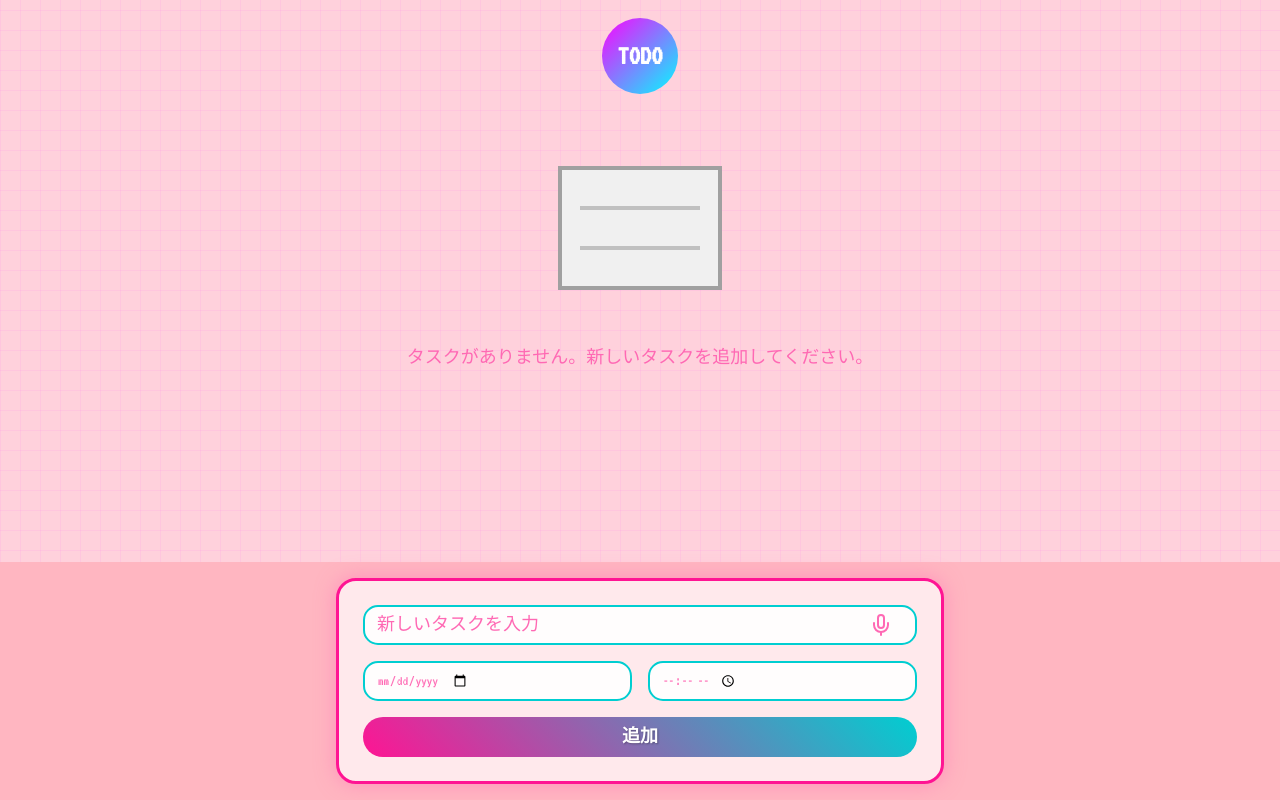
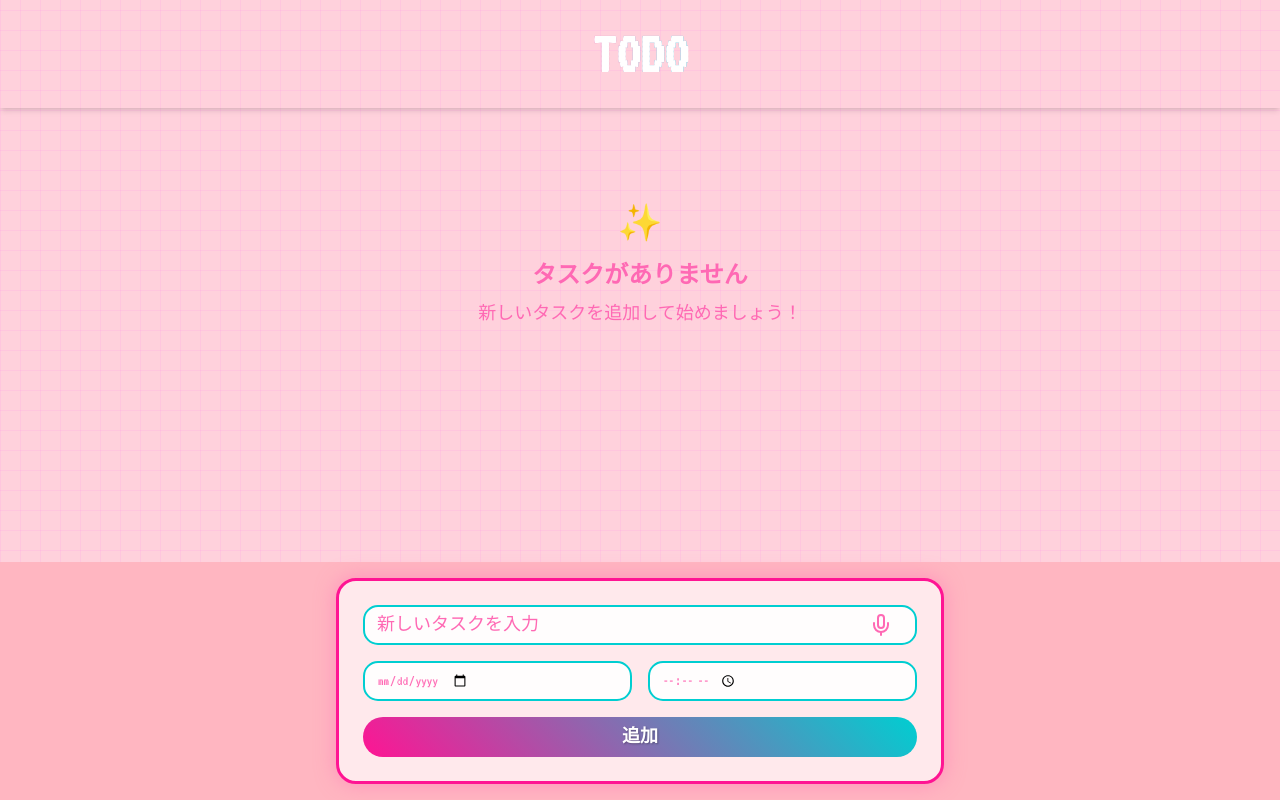
Before and after one commit to kentaro/todo, a Next.js app: page /todo/ in a window 1280 px wide. Built offline with nearby package versions, Linux system fonts and the light colour scheme.

Commit message:
デザインを修正したら、ヘッダーのロゴがふつりあいになりました。ヘッダー周りのデザインをみなおしてください。

```diff
--- a/src/app/page.tsx
+++ b/src/app/page.tsx
@@ -5,7 +5,6 @@ import { TodoList } from '@/components/todo-list'
 import { AddTodo } from '@/components/add-todo'
 import { Todo } from '@/types'
 import { EmptyTodoSVG } from '@/components/empty-todo-svg'
-import Y2KLogo from '@/components/y2k-logo'
 
 export default function Home() {
   const [todos, setTodos] = useState<Todo[]>([])
@@ -110,9 +109,11 @@ export default function Home() {
 
   return (
     <div className="flex flex-col min-h-screen bg-background text-foreground">
-      <header className="bg-primary p-4">
-        <div className="container mx-auto flex justify-center">
-          <Y2KLogo />
+      <header className="bg-primary p-6 shadow-md">
+        <div className="container mx-auto flex items-center justify-center">
+          <h1 className="text-6xl font-bold text-white bg-gradient-to-r from-pink-500 to-cyan-500 bg-clip-text text-transparent">
+            TODO
+          </h1>
         </div>
       </header>
       <main className="flex-grow overflow-y-auto p-4">
@@ -122,9 +123,10 @@ export default function Home() {
           ) : todos.length > 0 ? (
             <TodoList todos={todos} onToggle={toggleTodo} onDelete={deleteTodo} onUpdate={updateTodo} />
           ) : (
-            <div className="flex flex-col items-center justify-center h-full">
-              <EmptyTodoSVG />
-              <p className="mt-4 text-lg text-accent">タスクがありません。新しいタスクを追加してください。</p>
+            <div className="flex flex-col items-center justify-center h-full mt-20">
+              <div className="text-4xl font-bold text-accent mb-4">✨</div>
+              <p className="text-2xl font-bold text-accent mb-2">タスクがありません</p>
+              <p className="text-lg text-secondary">新しいタスクを追加して始めましょう！</p>
             </div>
           )}
         </div>
--- a/src/components/y2k-logo.tsx
+++ b/src/components/y2k-logo.tsx
@@ -1,18 +1,15 @@
 import React from 'react';
 
-const Y2KLogo: React.FC = () => (
-  <svg width="80" height="80" viewBox="0 0 80 80" xmlns="http://www.w3.org/2000/svg">
-    <defs>
-      <linearGradient id="y2kGradient" x1="0%" y1="0%" x2="100%" y2="100%">
-        <stop offset="0%" stopColor="#FF00FF" />
-        <stop offset="100%" stopColor="#00FFFF" />
-      </linearGradient>
-    </defs>
-    <circle cx="40" cy="40" r="38" fill="url(#y2kGradient)" />
-    <text x="40" y="48" fontSize="28" fontWeight="bold" textAnchor="middle" fill="white">
+interface Y2KLogoProps {
+  className?: string;
+}
+
+const Y2KLogo: React.FC<Y2KLogoProps> = ({ className }) => (
+  <div className={`${className} flex items-center justify-center`}>
+    <span className="text-4xl font-bold text-white bg-gradient-to-r from-pink-500 to-cyan-500 bg-clip-text text-transparent">
       TODO
-    </text>
-  </svg>
+    </span>
+  </div>
 );
 
 export default Y2KLogo;
```
